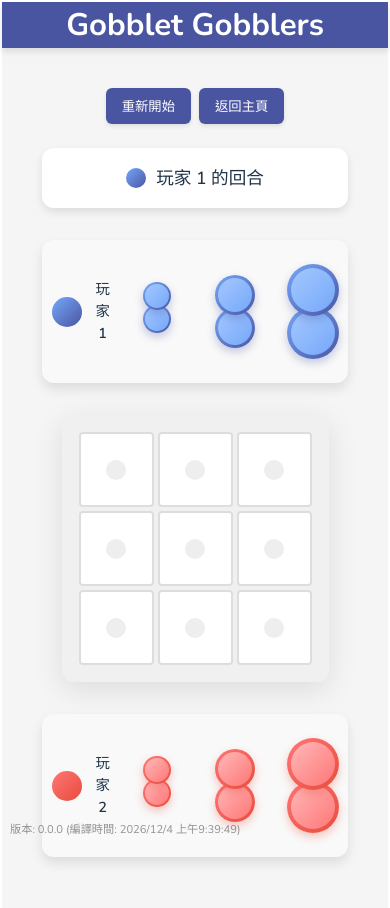
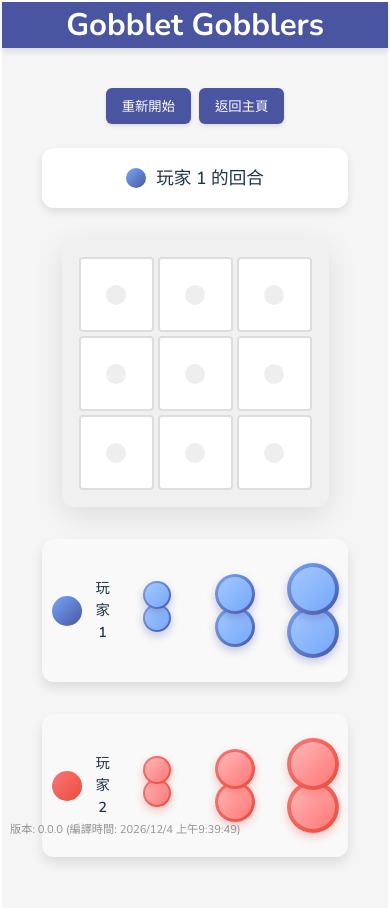
Before and after one commit to wwepenguin/gobblet-gobblers-web, a Vue app: page /gobblet-gobblers-web/game in a window 390 px wide. Shown: the top 908 px of the page. Built offline with nearby package versions, Linux system fonts and the light colour scheme.

Commit message:
重構遊戲組件，新增 GameArea 元件以統一棋盤和玩家手牌的顯示，並調整樣式以改善佈局和響應式設計。

```diff
--- a/src/App.vue
+++ b/src/App.vue
@@ -117,9 +117,11 @@ function updateServiceWorker() {
   will-change: filter;
   transition: filter 300ms;
 }
+
 .logo:hover {
   filter: drop-shadow(0 0 2em #646cffaa);
 }
+
 .logo.vue:hover {
   filter: drop-shadow(0 0 2em #42b883aa);
 }
@@ -149,7 +151,8 @@ function updateServiceWorker() {
   gap: 8px;
 }
 
-.update-button, .close-button {
+.update-button,
+.close-button {
   cursor: pointer;
   border: none;
   border-radius: 4px;
--- /dev/null
+++ b/src/components/game/GameArea.vue
@@ -0,0 +1,83 @@
+<template>
+    <div class="game-area">
+        <PlayerHand player="player1" :online="online"
+            :is-my-turn="online ? (isMyTurn && playerRole === 'player1') : (currentPlayer === 'player1')" />
+
+        <div class="board-container">
+            <GameBoard :online="online" :is-my-turn="isMyTurn" @move="handleMove" @select="handleSelect" />
+        </div>
+
+        <PlayerHand player="player2" :online="online"
+            :is-my-turn="online ? (isMyTurn && playerRole === 'player2') : (currentPlayer === 'player2')" />
+    </div>
+</template>
+
+<script setup lang="ts">
+import GameBoard from './GameBoard.vue';
+import PlayerHand from './PlayerHand.vue';
+import { gameStore } from '../../stores/gameStore';
+import { computed } from 'vue';
+
+// 定義屬性
+const props = defineProps({
+    // 是否為線上模式
+    online: {
+        type: Boolean,
+        default: false
+    },
+    // 線上模式專用屬性
+    isMyTurn: {
+        type: Boolean,
+        default: true
+    },
+    // 玩家角色 (線上模式)
+    playerRole: {
+        type: String,
+        default: 'player1'
+    }
+});
+
+// 定義事件
+const emit = defineEmits(['move', 'select']);
+
+// 計算目前玩家
+const currentPlayer = computed(() => gameStore.currentPlayer);
+
+// 處理移動
+const handleMove = (x: number, y: number) => {
+    emit('move', x, y);
+};
+
+// 處理選擇
+const handleSelect = (piece: any, x: number, y: number) => {
+    emit('select', piece, x, y);
+};
+</script>
+
+<style scoped>
+.game-area {
+    display: flex;
+    justify-content: center;
+    align-items: center;
+    margin: 2rem 0;
+}
+
+.board-container {
+    flex: 1;
+    display: flex;
+    justify-content: center;
+}
+
+/* 移動裝置上的布局調整 */
+@media (max-width: 768px) {
+    .game-area {
+        flex-direction: column;
+        gap: 2rem;
+    }
+
+    .board-container {
+        order: -1;
+        /* 棋盤放在中間 */
+    }
+}
+</style>
--- a/src/views/Game.vue
+++ b/src/views/Game.vue
@@ -9,15 +9,8 @@
 
     <GameStatus @restart="handleResetGame" :key="startTipKey" />
 
-    <div class="game-area">
-      <PlayerHand player="player1" />
-
-      <div class="board-container">
-        <GameBoard />
-      </div>
-
-      <PlayerHand player="player2" />
-    </div>
+    <!-- 使用共用的 GameArea 元件 -->
+    <GameArea :online="false" @move="handleMove" @select="handleSelect" />
 
     <!-- <div class="game-instructions">
       <h3>如何遊玩</h3>
@@ -30,23 +23,32 @@
 
 <script setup lang="ts">
 import { ref } from "vue";
-import { useRouter } from 'vue-router'
-import GameBoard from '../components/game/GameBoard.vue'
-import PlayerHand from '../components/game/PlayerHand.vue'
-import GameStatus from '../components/game/GameStatus.vue'
-import { resetGame } from '../stores/gameStore'
+import { useRouter } from 'vue-router';
+import GameArea from '../components/game/GameArea.vue';
+import GameStatus from '../components/game/GameStatus.vue';
+import { resetGame, placePiece, selectPiece } from '../stores/gameStore';
 
-const router = useRouter()
-const startTipKey = ref(0)
+const router = useRouter();
+const startTipKey = ref(0);
 
 const goToHome = () => {
-  router.push('/')
-}
+  router.push('/');
+};
 
 const handleResetGame = () => {
-  resetGame()
-  startTipKey.value++ // 觸發先手提示重新顯示
-}
+  resetGame();
+  startTipKey.value++; // 觸發先手提示重新顯示
+};
+
+// 處理移動
+const handleMove = (x: number, y: number) => {
+  placePiece(x, y);
+};
+
+// 處理選擇
+const handleSelect = (piece: any, x: number, y: number) => {
+  selectPiece(piece, 'board', { x, y });
+};
 </script>
 
 <style scoped>
@@ -93,6 +95,7 @@ const handleResetGame = () => {
   transition: all 0.2s ease;
   box-shadow: 0 2px 4px rgba(0, 0, 0, 0.1);
 }
+
 .control-button:hover {
   background-color: #394280;
   transform: translateY(-2px);
@@ -108,10 +111,12 @@ const handleResetGame = () => {
   &.player1 {
     order: 1;
   }
-  &.board-container{
+
+  &.board-container {
     order: 2;
   }
-  &.player2{
+
+  &.player2 {
     order: 3;
   }
 }
```
Also changed, not shown: src/views/OnlineGame.vue (+96 -101 lines), src/vite-env.d.ts (+9 -9 lines), vite.config.ts (+8 -8 lines).
